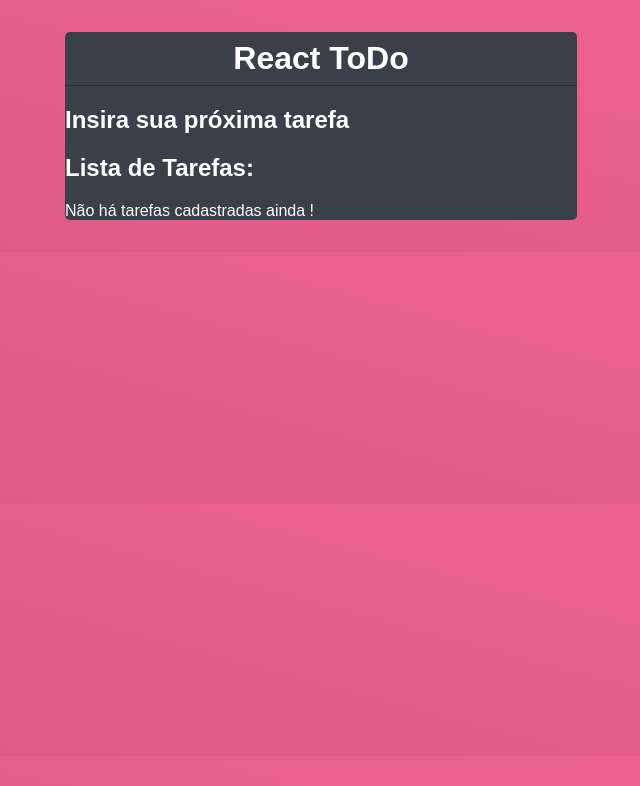
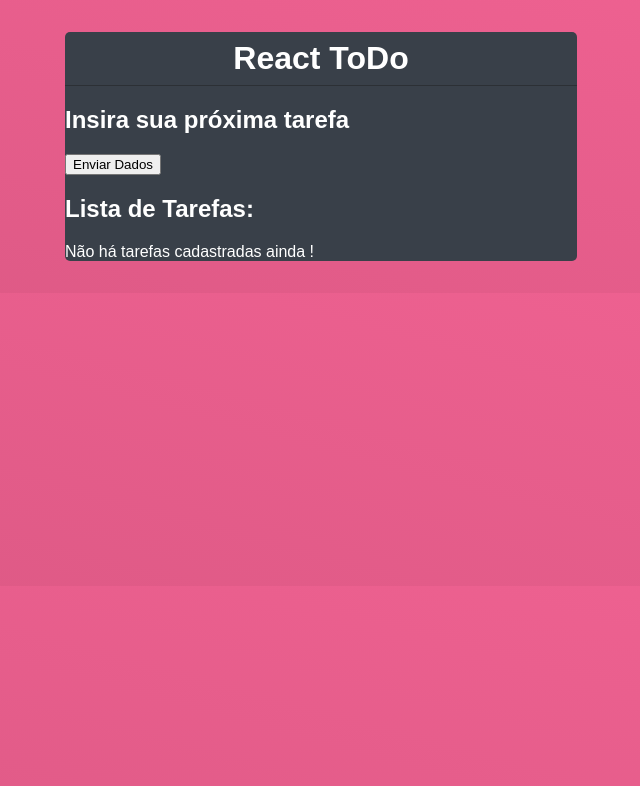
Before and after one commit to ernestopcaraujo/projectFirstReact, a React (Create React App) app in the folder first-react/: page / in a window 1280 px wide. Shown: the top 786 px of the page, without its empty margins (319-959 px from the left). Built offline with nearby package versions, Linux system fonts and the light colour scheme.

Commit message:
feat: created submit code for ToDo form

```diff
--- a/first-react/src/App.js
+++ b/first-react/src/App.js
@@ -11,8 +11,10 @@ function App() {
   const [todos, setTodos] = useState([]);
   const [loading, setLoading] = useState(false);
 
-
-
+  const handleSubmit = (e) => {
+    e.preventDefault();
+    console.log("Data has been sent");
+  }
 
   return (
     <div className="App">
@@ -21,6 +23,9 @@ function App() {
       </div>
       <div className='form-todo'>
         <h2>Insira sua próxima tarefa</h2>
+        <form onSubmit={handleSubmit}>
+          <input type="submit" value="Enviar Dados"/>
+        </form>
       </div>
       <div className='list-todo'>
         <h2>Lista de Tarefas:</h2>
```
